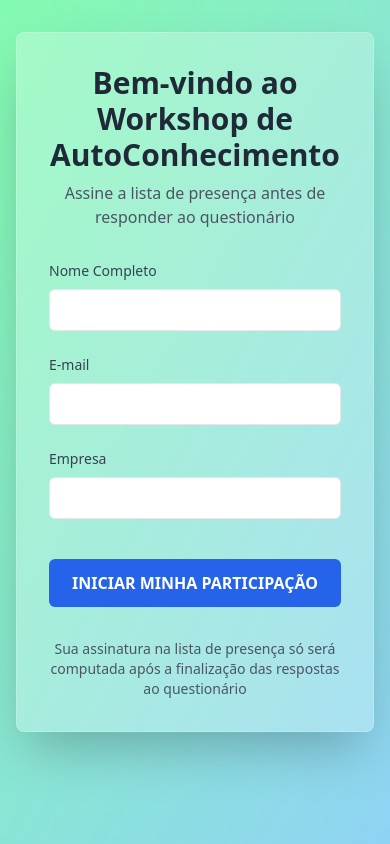
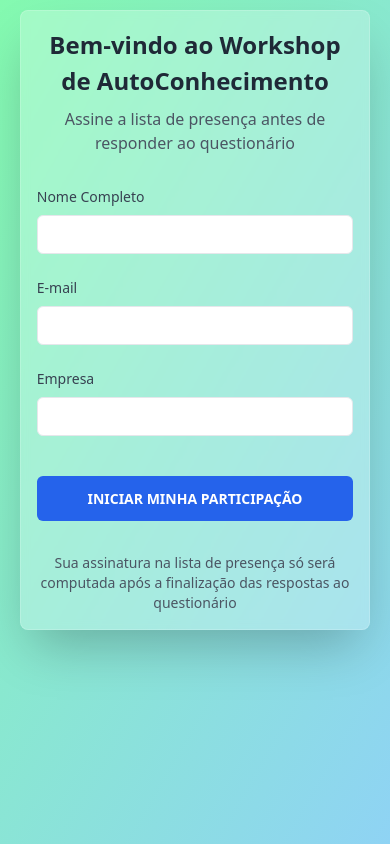
Before and after one commit to gustavocarvalho81/quiz-disc, a Flask app: page / in a window 390 px wide. Run offline with Flask 3, Linux system fonts and the light colour scheme; parts of the project's set-up code (start-up, migrations or seed data) failed here and were passed over.

Commit message:
Torna interface responsiva

```diff
--- a/templates/welcome.html
+++ b/templates/welcome.html
@@ -1,6 +1,7 @@
 <!DOCTYPE html>
 <html>
 <head>
+   <meta name="viewport" content="width=device-width, initial-scale=1.0">
    <title>Workshop DISC - Assessment</title>
    <link href="https://cdn.jsdelivr.net/npm/tailwindcss@2.2.19/dist/tailwind.min.css" rel="stylesheet">
    <style>
@@ -13,6 +14,33 @@
            backdrop-filter: blur(4px);
            -webkit-backdrop-filter: blur(4px);
            border: 1px solid rgba(255, 255, 255, 0.18);
+       }
+
+       .container {
+           width: 95%;
+           padding: 10px;
+           margin: 0 auto;
+       }
+
+       @media (min-width: 768px) {
+           .container {
+               width: 90%;
+               max-width: 1200px;
+           }
+       }
+
+       @media (max-width: 480px) {
+           h1 {
+               font-size: 1.5rem !important;
+           }
+
+           .glass-effect {
+               padding: 1rem !important;
+           }
+
+           input, button {
+               font-size: 14px !important;
+           }
        }
    </style>
 </head>
@@ -62,7 +90,6 @@
 
            <div class="mt-8 text-center text-sm text-gray-600">
                <p>Sua assinatura na lista de presença só será computada após a finalização das respostas ao questionário</p>
-
            </div>
        </div>
    </div>
@@ -85,8 +112,6 @@
            };
 
            localStorage.setItem('userData', JSON.stringify(userData));
-            console.log('Dados salvos:', userData);
-
            window.location.href = '/quiz';
        }
 
```
Also changed, not shown: templates/index.html (+39 -14 lines). Lines whose indentation alone changed are shown as unchanged.
